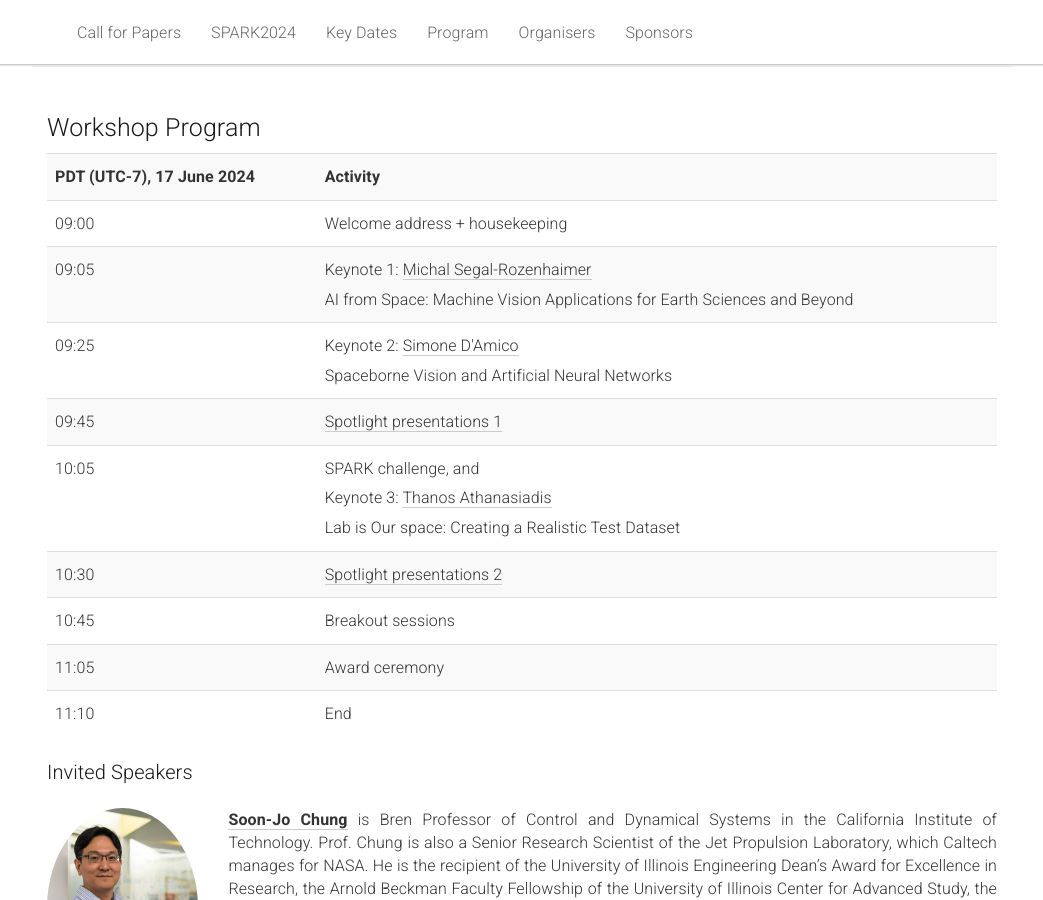
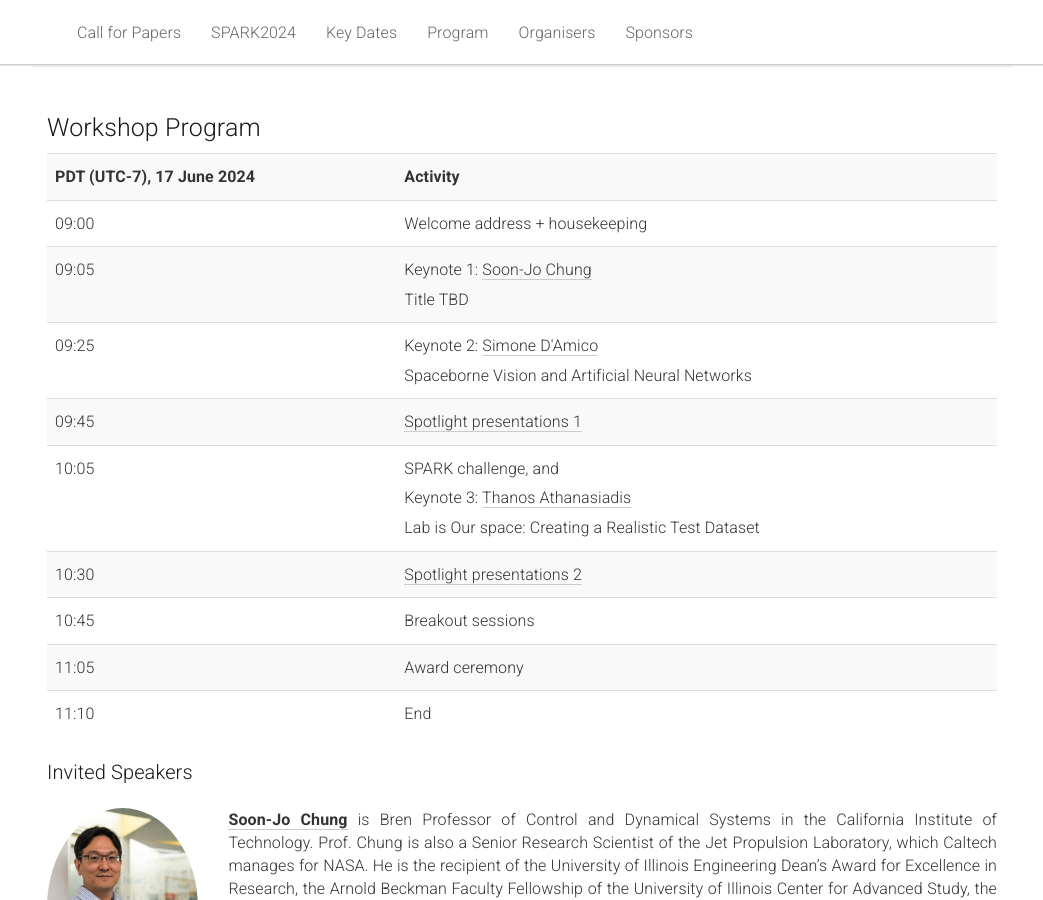
Before and after one commit to AIforSpace/2024, a Jekyll site: the page built from _pages/home.md, in a window 1280 px wide and 900 px high, scrolled down 2732 px. Shown: the whole window, without its empty margins (118-1161 px from the left). Built offline with Jekyll 4.4.1, drawn with Linux system fonts in a browser that asks for light colours.

Commit message:
Update home.md

```diff
--- a/_pages/home.md
+++ b/_pages/home.md
@@ -205,7 +205,7 @@ The datasets involved are larger and more diverse than that used in previous edi
         </tr>
         <tr>
           <td>09:05</td>
-          <td>Keynote 1: <a href="#keynote">Michal Segal-Rozenhaimer</a> <br>AI from Space: Machine Vision Applications for Earth Sciences and Beyond</td>
+          <td>Keynote 1: <a href="#keynote">Soon-Jo Chung</a> <br>Title TBD</td>
         </tr>
         <tr>
           <td>09:25</td>
```
